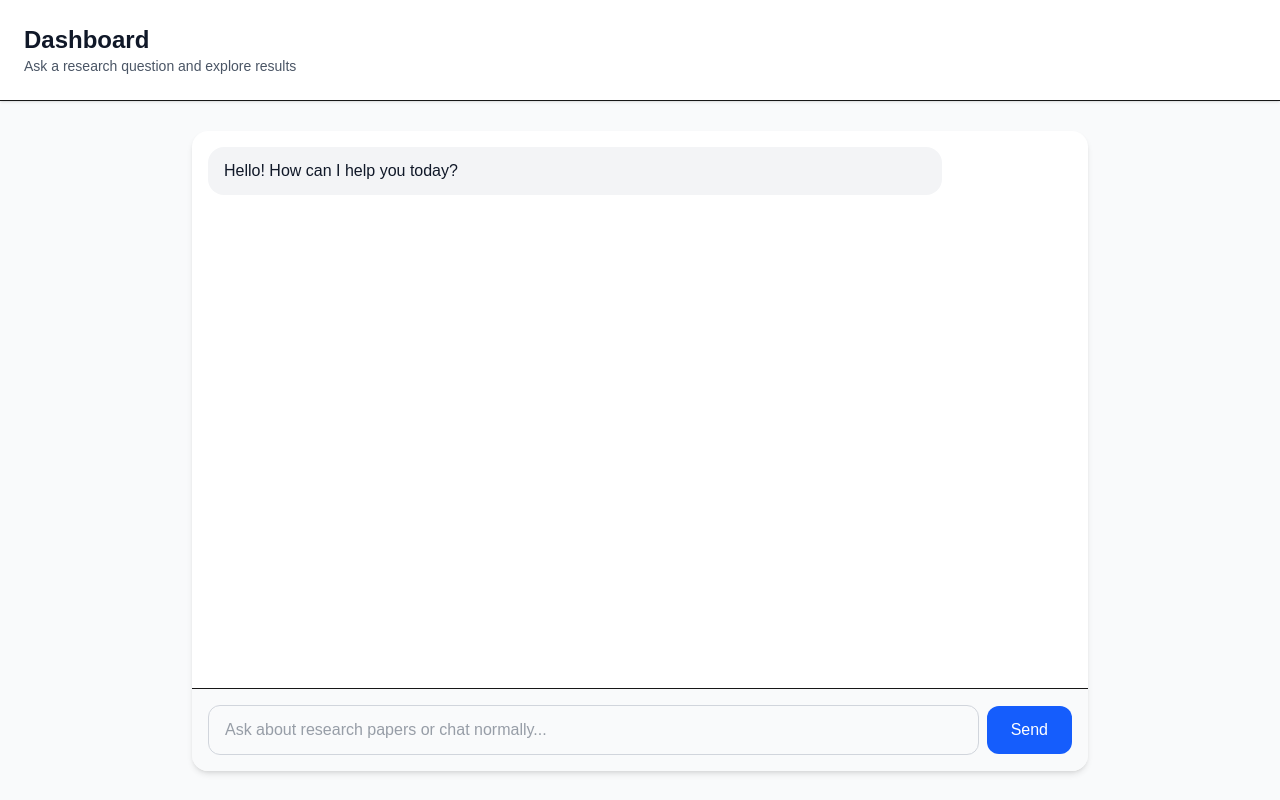
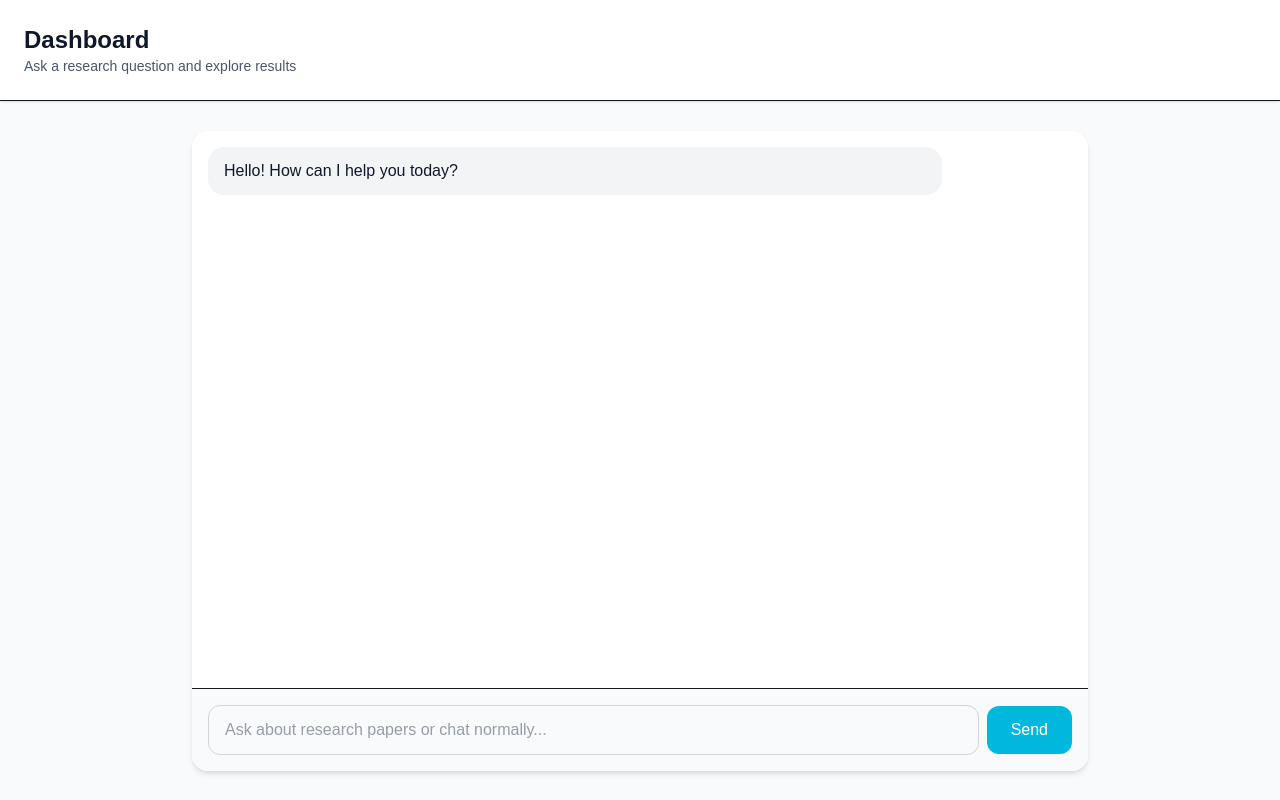
Before and after one commit to rupeshbug/research-copilot, a Next.js app: page /dashboard in a window 1280 px wide. Built offline with nearby package versions, Linux system fonts and the light colour scheme.

Commit message:
ui changes

```diff
--- a/src/components/Chat.tsx
+++ b/src/components/Chat.tsx
@@ -211,7 +211,7 @@ export default function Chat() {
             <div
               className={`px-4 py-3 rounded-2xl max-w-[85%] whitespace-pre-wrap ${
                 m.type === "human"
-                  ? "ml-auto bg-blue-600 text-white"
+                  ? "ml-auto bg-indigo-500 text-white"
                   : m.type === "system"
                   ? "mx-auto bg-yellow-100 text-yellow-800 border border-yellow-200 text-center"
                   : "mr-auto bg-gray-100 text-gray-900"
@@ -229,7 +229,7 @@ export default function Chat() {
                     <button
                       key={criteria}
                       onClick={() => handleQuickRanking(criteria)}
-                      className="px-4 py-2 bg-blue-600 text-white rounded-lg hover:bg-blue-700 transition capitalize text-sm"
+                      className="px-4 py-2 bg-cyan-500 text-white rounded-lg hover:bg-cyan-600 transition capitalize text-sm"
                     >
                       {criteria}
                     </button>
@@ -280,12 +280,12 @@ export default function Chat() {
             disabled={loading}
           />
           <button
-            className={`px-6 py-3 rounded-xl transition font-medium ${
+            className={`px-6 py-3 rounded-xl transition font-medium cursor-pointer ${
               loading
                 ? "bg-gray-400 cursor-not-allowed"
                 : waitingForRanking
                 ? "bg-green-600 hover:bg-green-700"
-                : "bg-blue-600 hover:bg-blue-700"
+                : "bg-cyan-500 hover:bg-cyan-600"
             } text-white`}
             onClick={handleSend}
             disabled={loading || !input.trim()}
```
